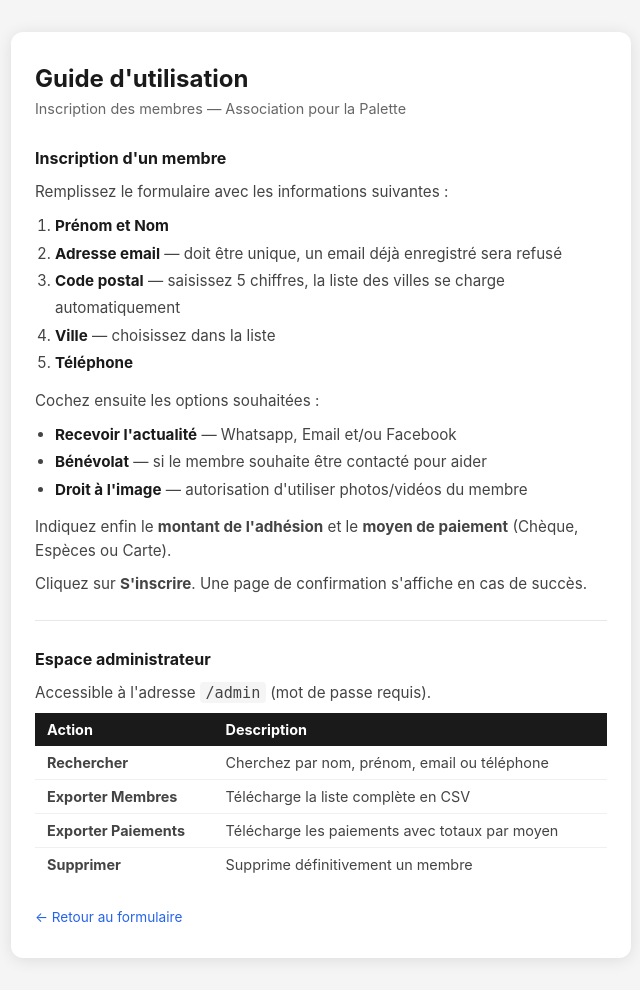
After one commit to alexandreweiss/mesadherents, a Flask app: page /guide in a window 1280 px wide. The commit adds this page. Shown: the whole page, without its empty margins (319-959 px from the left). Run offline with Flask 3, Linux system fonts and the light colour scheme.

Commit message:
feat: add user guide page with link from signup form
HTML guide at /guide covers registration steps and admin panel.
Link top-right of signup form opens guide in new tab.

Co-Authored-By: Claude Sonnet 4.6 <noreply@anthropic.com>

```diff
--- a/app.py
+++ b/app.py
@@ -112,6 +112,11 @@ def success():
     return render_template("success.html")
 
 
+@app.route("/guide")
+def guide():
+    return render_template("guide.html")
+
+
 @app.route("/admin/login", methods=["GET", "POST"])
 def admin_login():
     error = None
--- /dev/null
+++ b/templates/guide.html
@@ -0,0 +1,89 @@
+<!DOCTYPE html>
+<html lang="fr">
+<head>
+  <meta charset="UTF-8">
+  <meta name="viewport" content="width=device-width, initial-scale=1.0">
+  <title>Guide d'utilisation</title>
+  <style>
+    * { box-sizing: border-box; margin: 0; padding: 0; }
+    body {
+      font-family: -apple-system, BlinkMacSystemFont, "Segoe UI", sans-serif;
+      background: #f5f5f5;
+      min-height: 100vh;
+      padding: 2rem 1rem;
+    }
+    .card {
+      background: #fff;
+      border-radius: 12px;
+      box-shadow: 0 2px 16px rgba(0,0,0,0.10);
+      padding: 2rem 1.5rem;
+      width: 100%;
+      max-width: 620px;
+      margin: 0 auto;
+    }
+    h1 { font-size: 1.5rem; font-weight: 700; color: #1a1a1a; margin-bottom: 0.25rem; }
+    h2 { font-size: 1rem; font-weight: 700; color: #1a1a1a; margin: 1.75rem 0 0.75rem; }
+    p { font-size: 0.95rem; color: #444; line-height: 1.6; margin-bottom: 0.5rem; }
+    ol, ul { padding-left: 1.25rem; }
+    li { font-size: 0.95rem; color: #444; line-height: 1.8; }
+    li strong { color: #1a1a1a; }
+    .divider { border: none; border-top: 1px solid #e5e7eb; margin: 1.5rem 0; }
+    table { width: 100%; border-collapse: collapse; margin-top: 0.5rem; font-size: 0.9rem; }
+    th { background: #1a1a1a; color: #fff; padding: 0.5rem 0.75rem; text-align: left; }
+    td { padding: 0.5rem 0.75rem; border-bottom: 1px solid #f0f0f0; color: #444; }
+    tr:last-child td { border-bottom: none; }
+    .back {
+      display: inline-block;
+      margin-top: 1.75rem;
+      font-size: 0.85rem;
+      color: #2563eb;
+      text-decoration: none;
+    }
+    .back:hover { text-decoration: underline; }
+  </style>
+</head>
+<body>
+  <div class="card">
+    <h1>Guide d'utilisation</h1>
+    <p style="color:#666; font-size:0.9rem; margin-top:0.25rem;">Inscription des membres — Association pour la Palette</p>
+
+    <h2>Inscription d'un membre</h2>
+    <p>Remplissez le formulaire avec les informations suivantes :</p>
+    <ol>
+      <li><strong>Prénom et Nom</strong></li>
+      <li><strong>Adresse email</strong> — doit être unique, un email déjà enregistré sera refusé</li>
+      <li><strong>Code postal</strong> — saisissez 5 chiffres, la liste des villes se charge automatiquement</li>
+      <li><strong>Ville</strong> — choisissez dans la liste</li>
+      <li><strong>Téléphone</strong></li>
+    </ol>
+
+    <p style="margin-top:0.75rem;">Cochez ensuite les options souhaitées :</p>
+    <ul>
+      <li><strong>Recevoir l'actualité</strong> — Whatsapp, Email et/ou Facebook</li>
+      <li><strong>Bénévolat</strong> — si le membre souhaite être contacté pour aider</li>
+      <li><strong>Droit à l'image</strong> — autorisation d'utiliser photos/vidéos du membre</li>
+    </ul>
+
+    <p style="margin-top:0.75rem;">Indiquez enfin le <strong>montant de l'adhésion</strong> et le <strong>moyen de paiement</strong> (Chèque, Espèces ou Carte).</p>
+    <p>Cliquez sur <strong>S'inscrire</strong>. Une page de confirmation s'affiche en cas de succès.</p>
+
+    <hr class="divider">
+
+    <h2>Espace administrateur</h2>
+    <p>Accessible à l'adresse <code style="background:#f5f5f5;padding:0.1rem 0.35rem;border-radius:4px;">/admin</code> (mot de passe requis).</p>
+    <table>
+      <thead>
+        <tr><th>Action</th><th>Description</th></tr>
+      </thead>
+      <tbody>
+        <tr><td><strong>Rechercher</strong></td><td>Cherchez par nom, prénom, email ou téléphone</td></tr>
+        <tr><td><strong>Exporter Membres</strong></td><td>Télécharge la liste complète en CSV</td></tr>
+        <tr><td><strong>Exporter Paiements</strong></td><td>Télécharge les paiements avec totaux par moyen</td></tr>
+        <tr><td><strong>Supprimer</strong></td><td>Supprime définitivement un membre</td></tr>
+      </tbody>
+    </table>
+
+    <a href="/" class="back">← Retour au formulaire</a>
+  </div>
+</body>
+</html>
--- a/templates/index.html
+++ b/templates/index.html
@@ -225,7 +225,10 @@
 
 <body>
   <div class="card">
-    <h1>Devenir membre</h1>
+    <div style="display:flex;align-items:baseline;justify-content:space-between;margin-bottom:0.25rem;">
+      <h1>Devenir membre</h1>
+      <a href="/guide" target="_blank" style="font-size:0.8rem;color:#2563eb;text-decoration:none;">Guide d'utilisation ↗</a>
+    </div>
     <p class="subtitle">Remplissez le formulaire pour vous inscrire.</p>
     {% if error %}
     <div class="error">{{ error }}</div>
```
